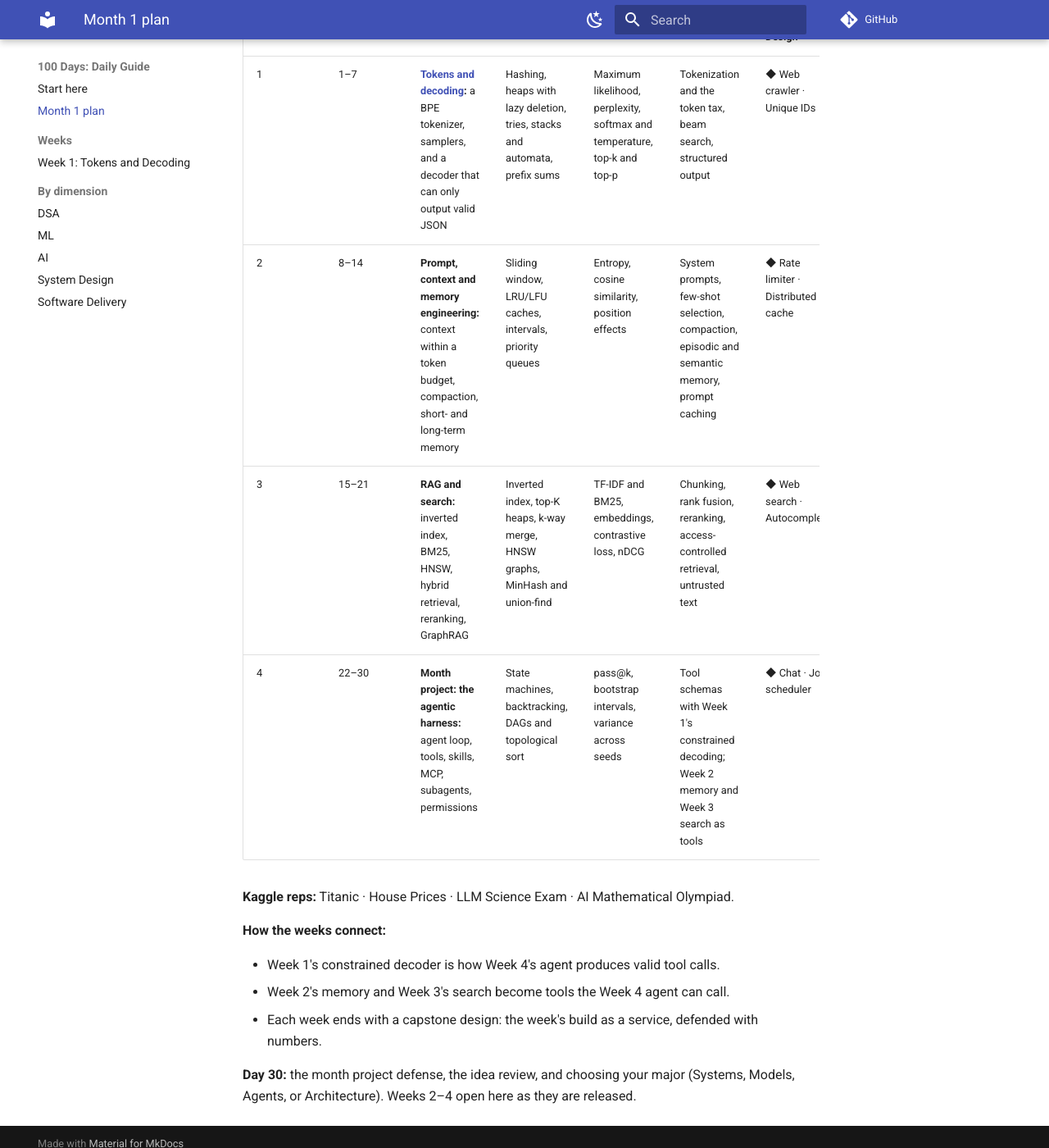
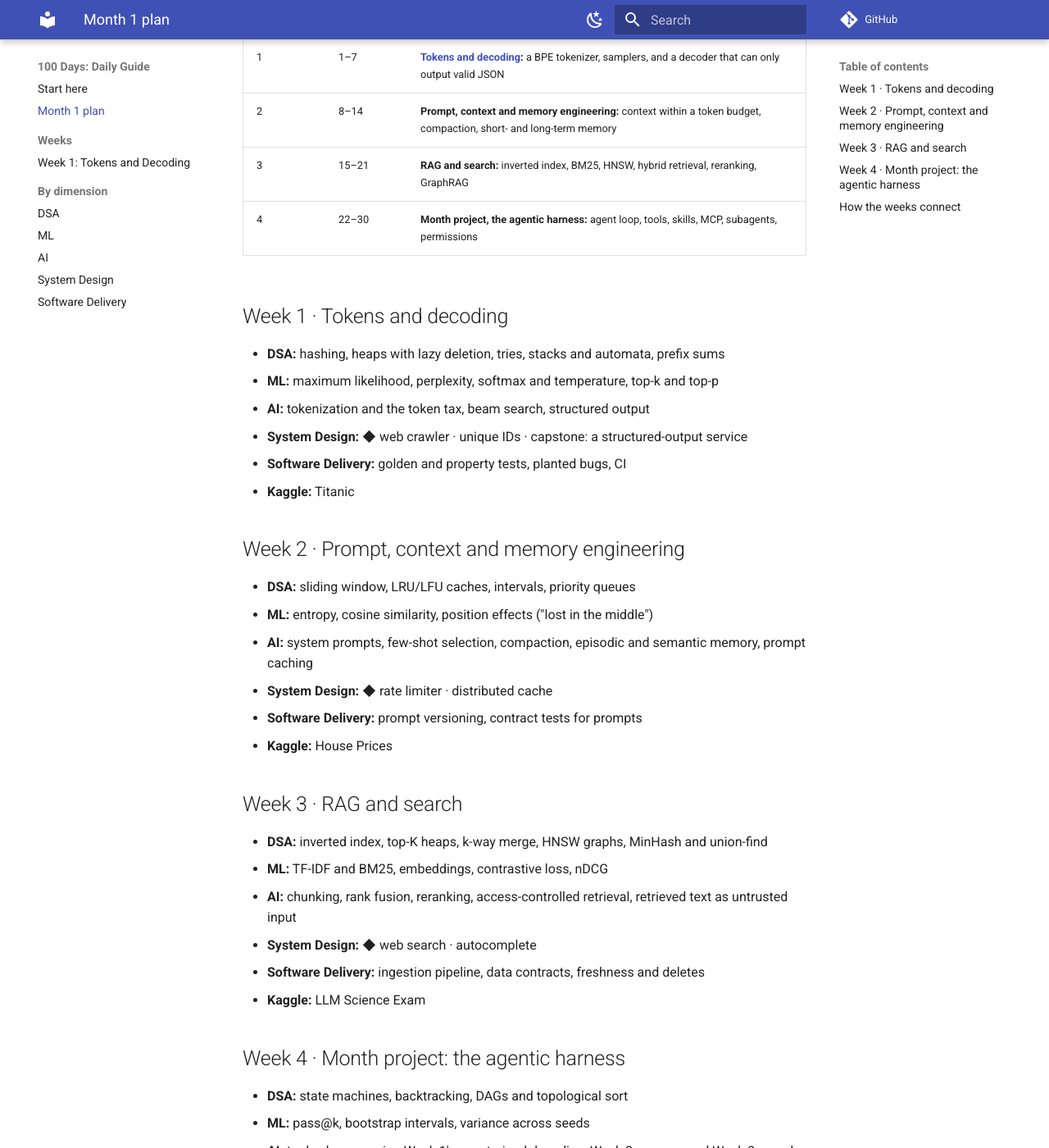
Before and after one commit to dpaul0501/ai-engineer-100-labs, an MkDocs documentation site: the page built from guide/docs/month_01.md, in a window 1280 px wide and 1400 px high, scrolled down 312 px. Shown: the whole window at 82% size. Built offline with MkDocs 1.6.1 and Material for MkDocs 9.7.7, drawn with Linux system fonts in a browser that asks for light colours; comment, search, counter and statistics services are not loaded; some of the changed text lies outside the part shown.

Commit message:
Month 1 plan: one block per week instead of a wide table
Co-Authored-By: Claude Opus 5.5 <noreply@anthropic.com>

```diff
--- a/guide/docs/month_01.md
+++ b/guide/docs/month_01.md
@@ -4,16 +4,50 @@ Four builds, each one used by the next. By Day 30 you have an agent that runs on
 
 Every week has the same shape: **use** the real thing, **measure** it, then **rebuild** its core. Every build goes spec → contract → test → code, with your failing tests committed first.
 
-| Wk | Days | Build | DSA | ML | AI | System Design | Software Delivery |
-|---|---|---|---|---|---|---|---|
-| 1 | 1–7 | **[Tokens and decoding](weeks/week_01.md):** a BPE tokenizer, samplers, and a decoder that can only output valid JSON | Hashing, heaps with lazy deletion, tries, stacks and automata, prefix sums | Maximum likelihood, perplexity, softmax and temperature, top-k and top-p | Tokenization and the token tax, beam search, structured output | ◆ Web crawler · Unique IDs | Golden and property tests, planted bugs, CI |
-| 2 | 8–14 | **Prompt, context and memory engineering:** context within a token budget, compaction, short- and long-term memory | Sliding window, LRU/LFU caches, intervals, priority queues | Entropy, cosine similarity, position effects | System prompts, few-shot selection, compaction, episodic and semantic memory, prompt caching | ◆ Rate limiter · Distributed cache | Prompt versioning, contract tests for prompts |
-| 3 | 15–21 | **RAG and search:** inverted index, BM25, HNSW, hybrid retrieval, reranking, GraphRAG | Inverted index, top-K heaps, k-way merge, HNSW graphs, MinHash and union-find | TF-IDF and BM25, embeddings, contrastive loss, nDCG | Chunking, rank fusion, reranking, access-controlled retrieval, untrusted text | ◆ Web search · Autocomplete | Ingestion pipeline, data contracts, freshness |
-| 4 | 22–30 | **Month project: the agentic harness:** agent loop, tools, skills, MCP, subagents, permissions | State machines, backtracking, DAGs and topological sort | pass@k, bootstrap intervals, variance across seeds | Tool schemas with Week 1's constrained decoding; Week 2 memory and Week 3 search as tools | ◆ Chat · Job scheduler | Sandboxing, tracing, prompt-injection tests, release |
+| Week | Days | Build |
+|---|---|---|
+| 1 | 1–7 | **[Tokens and decoding](weeks/week_01.md):** a BPE tokenizer, samplers, and a decoder that can only output valid JSON |
+| 2 | 8–14 | **Prompt, context and memory engineering:** context within a token budget, compaction, short- and long-term memory |
+| 3 | 15–21 | **RAG and search:** inverted index, BM25, HNSW, hybrid retrieval, reranking, GraphRAG |
+| 4 | 22–30 | **Month project, the agentic harness:** agent loop, tools, skills, MCP, subagents, permissions |
 
-**Kaggle reps:** Titanic · House Prices · LLM Science Exam · AI Mathematical Olympiad.
+## Week 1 · Tokens and decoding
 
-**How the weeks connect:**
+- **DSA:** hashing, heaps with lazy deletion, tries, stacks and automata, prefix sums
+- **ML:** maximum likelihood, perplexity, softmax and temperature, top-k and top-p
+- **AI:** tokenization and the token tax, beam search, structured output
+- **System Design:** ◆ web crawler · unique IDs · capstone: a structured-output service
+- **Software Delivery:** golden and property tests, planted bugs, CI
+- **Kaggle:** Titanic
+
+## Week 2 · Prompt, context and memory engineering
+
+- **DSA:** sliding window, LRU/LFU caches, intervals, priority queues
+- **ML:** entropy, cosine similarity, position effects ("lost in the middle")
+- **AI:** system prompts, few-shot selection, compaction, episodic and semantic memory, prompt caching
+- **System Design:** ◆ rate limiter · distributed cache
+- **Software Delivery:** prompt versioning, contract tests for prompts
+- **Kaggle:** House Prices
+
+## Week 3 · RAG and search
+
+- **DSA:** inverted index, top-K heaps, k-way merge, HNSW graphs, MinHash and union-find
+- **ML:** TF-IDF and BM25, embeddings, contrastive loss, nDCG
+- **AI:** chunking, rank fusion, reranking, access-controlled retrieval, retrieved text as untrusted input
+- **System Design:** ◆ web search · autocomplete
+- **Software Delivery:** ingestion pipeline, data contracts, freshness and deletes
+- **Kaggle:** LLM Science Exam
+
+## Week 4 · Month project: the agentic harness
+
+- **DSA:** state machines, backtracking, DAGs and topological sort
+- **ML:** pass@k, bootstrap intervals, variance across seeds
+- **AI:** tool schemas using Week 1's constrained decoding; Week 2 memory and Week 3 search as tools; skills, MCP, subagents
+- **System Design:** ◆ chat · job scheduler
+- **Software Delivery:** sandboxing, tracing, prompt-injection tests, release
+- **Kaggle:** AI Mathematical Olympiad
+
+## How the weeks connect
 
 - Week 1's constrained decoder is how Week 4's agent produces valid tool calls.
 - Week 2's memory and Week 3's search become tools the Week 4 agent can call.
```
